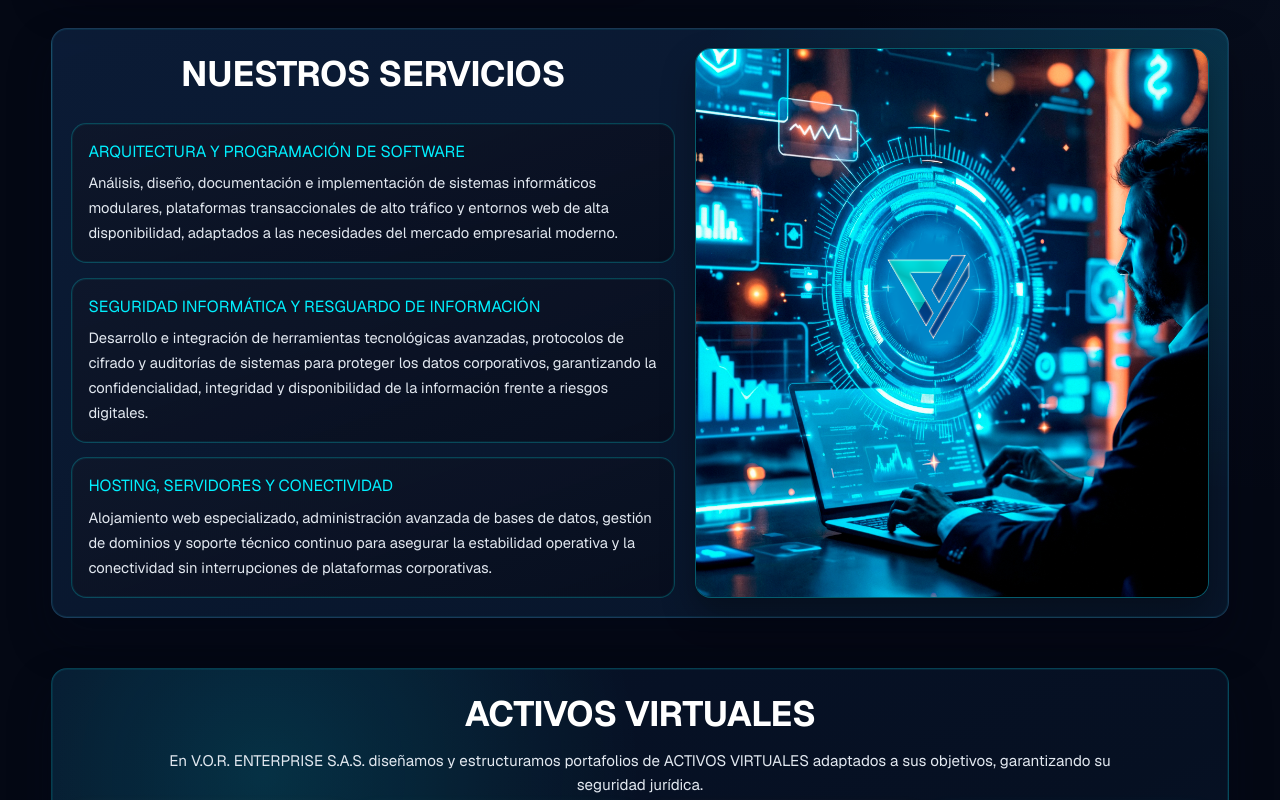
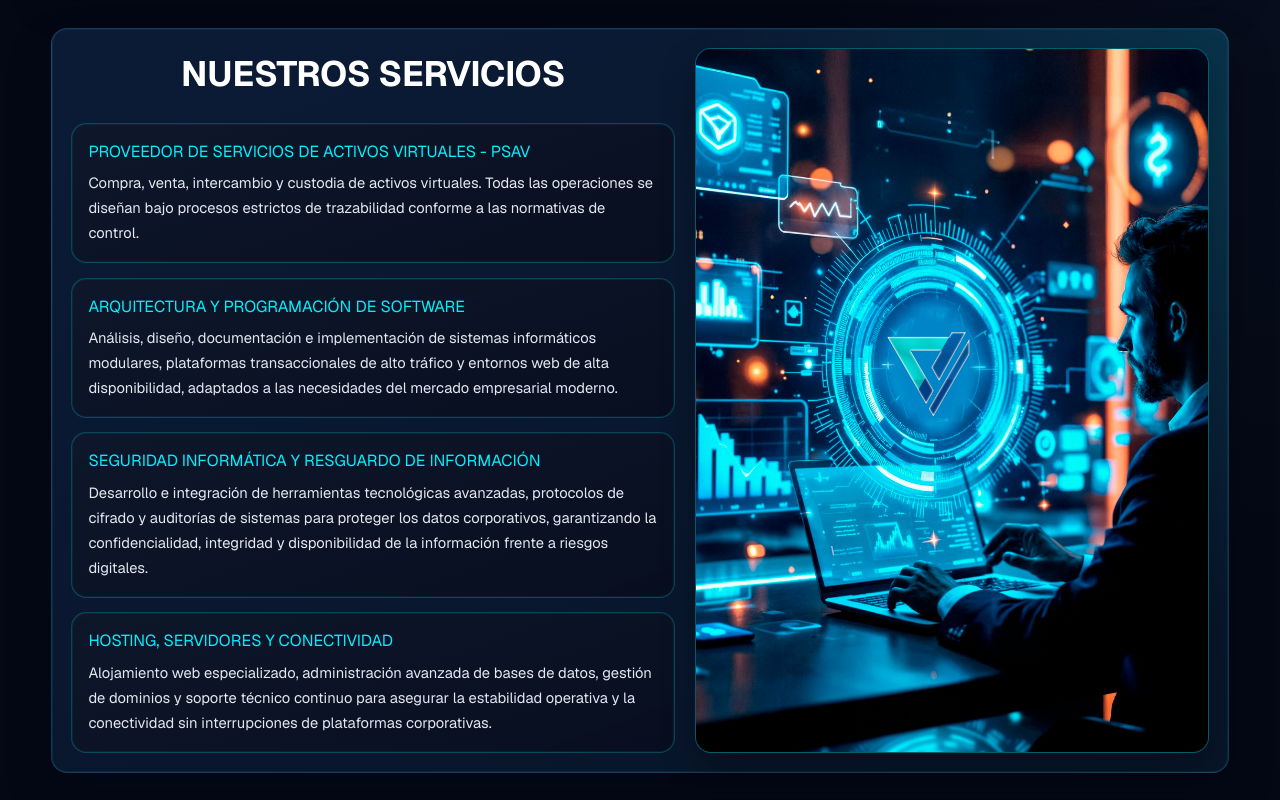
Before and after one commit to gokronos/vor-enterprise-web, a Next.js app: page / in a window 1280 px wide. Shown: the part 1240-2040 px from the top of the page. Built offline with nearby package versions, Linux system fonts and the light colour scheme.

Commit message:
Update: agregar servicio PSAV en la sección principal de servicios

```diff
--- a/app/page.tsx
+++ b/app/page.tsx
@@ -258,6 +258,14 @@ export default function Home() {
               <h2 id="services-title" className="section-title services-title">
                 NUESTROS SERVICIOS
               </h2>
+
+              <article className="service-card">
+                <h3 className="service-card__title subtitle-highlight">Proveedor de Servicios de Activos Virtuales - PSAV</h3>
+                <p className="service-card__text">
+                  Compra, venta, intercambio y custodia de activos virtuales. Todas las operaciones se diseñan bajo
+                  procesos estrictos de trazabilidad conforme a las normativas de control.
+                </p>
+              </article>
 
               <article className="service-card">
                 <h3 className="service-card__title subtitle-highlight">Arquitectura y Programación de Software</h3>
```
